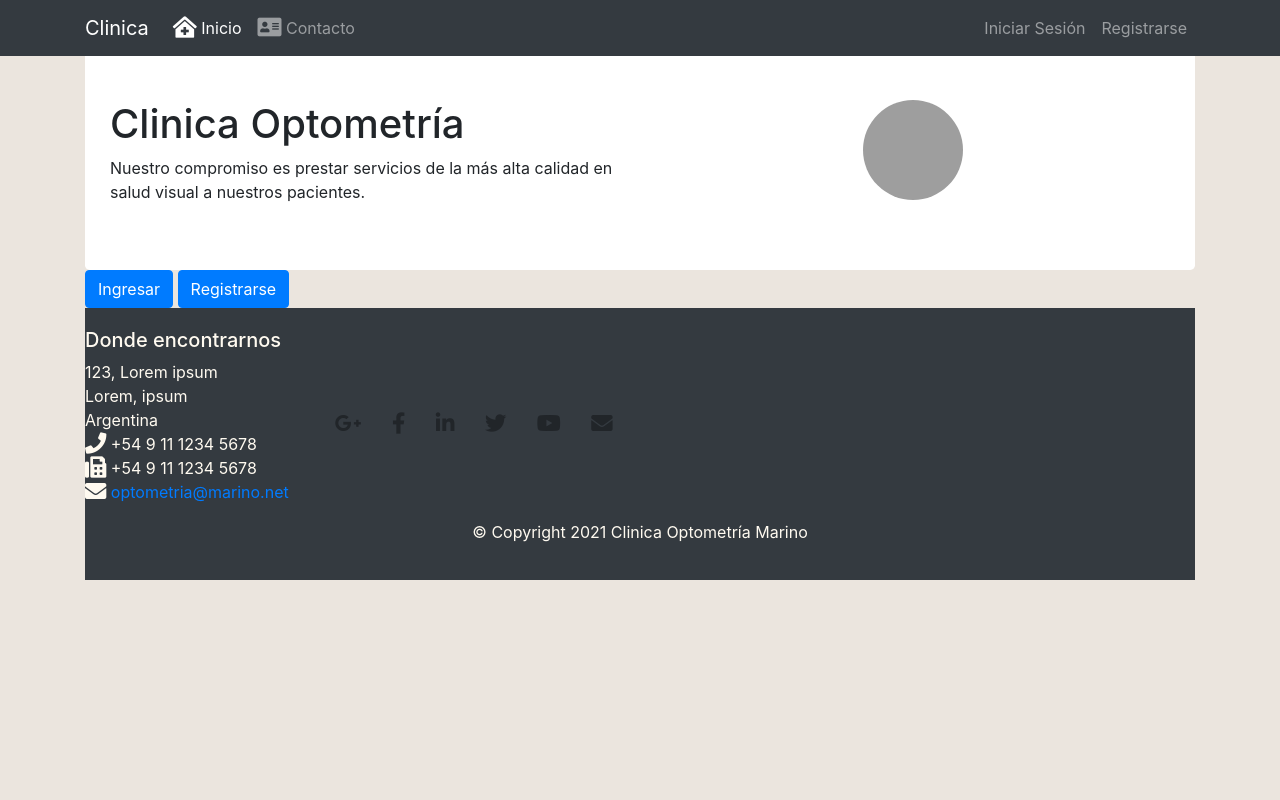
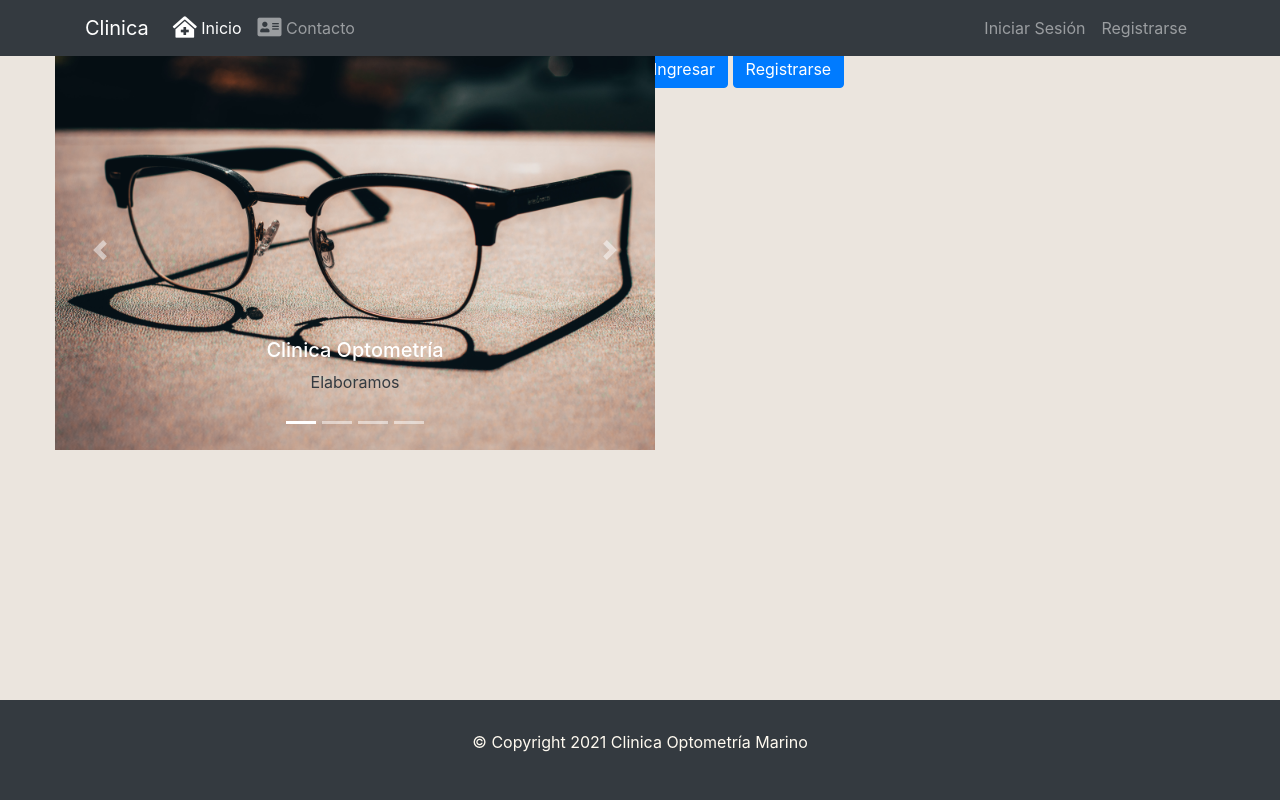
Before and after one commit to marinoalexander5/django-hospital-management, a Django app: page / in a window 1280 px wide. Run offline with Django 3.2, Linux system fonts and the light colour scheme; some libraries are stand-ins or nearby versions; grey boxes are pictures that could not be loaded.

Commit message:
Add carousel

```diff
--- a/clinica/static/clinica/css/main.css
+++ b/clinica/static/clinica/css/main.css
@@ -27,8 +27,11 @@ body{
     color: floralwhite;
 }
 
+.footer .row {
+    margin: 10px;
+}
+
 .banner-img{
-    height: 100px;
-    width: 100px;
-    border-radius: 50%;
+    height: 400px;
+    width: 100%;
 }
--- /dev/null
+++ b/clinica/static/clinica/js/carousel.js
@@ -0,0 +1,6 @@
+$(document).ready(function(){
+    $('#mycarousel').carousel({
+        interval: 5000,
+        pause: 'false'
+    });
+});
--- a/clinica/templates/clinica/base.html
+++ b/clinica/templates/clinica/base.html
@@ -8,17 +8,12 @@
 
     <!-- Bootstrap -->
     <link rel="stylesheet" href="https://stackpath.bootstrapcdn.com/bootstrap/4.3.1/css/bootstrap.min.css" integrity="sha384-ggOyR0iXCbMQv3Xipma34MD+dH/1fQ784/j6cY/iJTQUOhcWr7x9JvoRxT2MZw1T" crossorigin="anonymous">
-    <script src="https://stackpath.bootstrapcdn.com/bootstrap/3.4.1/js/bootstrap.min.js" integrity="sha384-aJ21OjlMXNL5UyIl/XNwTMqvzeRMZH2w8c5cRVpzpU8Y5bApTppSuUkhZXN0VxHd" crossorigin="anonymous"></script>
+
     <!-- <link rel="stylesheet" href="https://code.jquery.com/ui/1.12.1/themes/ui-lightness/jquery-ui.css" crossorigin="anonymous"> -->
 
     <!-- Font Awesome CSS -->
     <link rel="stylesheet" href="https://use.fontawesome.com/releases/v5.8.1/css/all.css">
     <link rel="stylesheet" href="https://use.fontawesome.com/releases/v5.8.1/css/v4-shims.css">
-
-    <!-- JQuery -->
-    <script src="https://code.jquery.com/jquery-3.5.1.slim.js" integrity="sha256-DrT5NfxfbHvMHux31Lkhxg42LY6of8TaYyK50jnxRnM=" crossorigin="anonymous"></script>
-    <!-- JQuery UI -->
-    <script src="https://code.jquery.com/jquery-3.5.1.slim.js" integrity="sha256-DrT5NfxfbHvMHux31Lkhxg42LY6of8TaYyK50jnxRnM=" crossorigin="anonymous"></script>
 
     <!-- Custom CSS -->
     <link rel="stylesheet" href="{% static 'clinica/css/main.css' %}" type="text/css">
@@ -28,25 +23,8 @@
 
 </head>
 <body>
-    <div class="container">
-
     {% block navbar %}{% endblock %}
-
-        <header class="jumbotron">
-            <div class="container">
-                <div class="row row-header">
-                    <div class="col-12 col-sm-6">
-                        <h1>Clinica Optometría</h1>
-                        <p>Nuestro compromiso es prestar servicios de la más alta calidad en salud visual a nuestros pacientes.</p>
-                    </div>
-                    <div class="col-12 col-sm-6 text-center">
-                        <!-- <img class="float-right banner-img" src="{% static 'clinica/images/selective-myopia.jpg' %}"> -->
-                        <img class="img-fluid banner-img" src="{% static 'clinica/images/eye.jpg' %}">
-                    </div>
-                </div>
-            </div>
-        </header>
-
+    {% block carousel %} {% endblock carousel %}
     <div class="container">
         <div class="row">
         {% if messages %}
@@ -60,31 +38,8 @@
         </div>
     </div>
 
-        <footer class="footer bg-dark">
+    <footer class="footer bg-dark fixed-bottom">
         <div class="container">
-                <div class="row">
-                    <div>
-                        <h5>Donde encontrarnos</h5>
-                        <address>
-                        123, Lorem ipsum<br>
-                        Lorem, ipsum<br>
-                        Argentina<br>
-                        <i class="fa fa-phone fa-lg"></i> +54 9 11 1234 5678<br>
-                        <i class="fa fa-fax fa-lg"></i> +54 9 11 1234 5678<br>
-                        <i class="fa fa-envelope fa-lg"></i> <a href="mailto:optometria@marino.net">optometria@marino.net</a>
-                    </address>
-                    </div>
-                    <div class="col-12 col-sm-4 align-self-center">
-                        <div class="text-center">
-                            <a class="btn btn-social-icon btn-google" href="http://google.com/+"><i class="fa fa-google-plus fa-lg"></i></a>
-                            <a class="btn btn-social-icon btn-facebook" href="http://www.facebook.com/profile.php?id="><i class="fa fa-facebook fa-lg"></i></a>
-                            <a class="btn btn-social-icon btn-linkedin" href="http://www.linkedin.com/in/"><i class="fa fa-linkedin fa-lg"></i></a>
-                            <a class="btn btn-social-icon btn-twitter" href="http://twitter.com/"><i class="fa fa-twitter fa-lg"></i></a>
-                            <a class="btn btn-social-icon btn-google" href="http://youtube.com/"><i class="fa fa-youtube fa-lg"></i></a>
-                            <a class="btn btn-social-icon" href="mailto:"><i class="fa fa-envelope fa-lg"></i></a>
-                        </div>
-                    </div>
-            </div>
             <div class="row justify-content-center">
                 <div class="col-auto">
                     <p>© Copyright 2021 Clinica Optometría Marino</p>
@@ -92,6 +47,15 @@
             </div>
         </div>
     </footer>
-    </div>
+
+    <!-- JQuery -->
+    <script src="https://code.jquery.com/jquery-3.5.1.slim.min.js" integrity="sha256-4+XzXVhsDmqanXGHaHvgh1gMQKX40OUvDEBTu8JcmNs=" crossorigin="anonymous"></script>
+    <!-- JQuery UI -->
+    <script src="https://code.jquery.com/jquery-3.5.1.slim.js" integrity="sha256-DrT5NfxfbHvMHux31Lkhxg42LY6of8TaYyK50jnxRnM=" crossorigin="anonymous"></script>
+    <!-- Popper -->
+    <script src="https://cdnjs.cloudflare.com/ajax/libs/popper.js/1.12.9/umd/popper.min.js" integrity="sha384-ApNbgh9B+Y1QKtv3Rn7W3mgPxhU9K/ScQsAP7hUibX39j7fakFPskvXusvfa0b4Q" crossorigin="anonymous"></script>
+    <!-- Bootstrap -->
+    <script src="https://maxcdn.bootstrapcdn.com/bootstrap/4.0.0/js/bootstrap.min.js" integrity="sha384-JZR6Spejh4U02d8jOt6vLEHfe/JQGiRRSQQxSfFWpi1MquVdAyjUar5+76PVCmYl" crossorigin="anonymous"></script>
+    {% block scripts %}{% endblock %}
 </body>
 </html>
--- a/clinica/templates/clinica/index.html
+++ b/clinica/templates/clinica/index.html
@@ -1,6 +1,22 @@
 {% extends "clinica/base_nav.html" %}
-{% block content%}
+{% load static %}
+{% block content %}
+
 {% if user.is_authenticated %}
+    <header class="jumbotron">
+        <div class="container">
+            <div class="row row-header">
+                <div class="col-12 col-sm-6">
+                    <h1>Clinica Optometría</h1>
+                    <p>Nuestro compromiso es prestar servicios de la más alta calidad en salud visual a nuestros pacientes.</p>
+                </div>
+                <div class="col-12 col-sm-6 text-center">
+                    <!-- <img class="float-right banner-img" src="{% static 'clinica/images/selective-myopia.jpg' %}"> -->
+                    <img class="img-fluid banner-img" src="{% static 'clinica/images/eye.jpg' %}">
+                </div>
+            </div>
+        </div>
+    </header>
     {% if not user.groups.all %}
     <div class="container">
         Debes aguardar a que el Administrador te asigne a un grupo.
@@ -34,9 +50,59 @@
     {% endif %}
 
 {% else %}
-    <div>
-        <a class="btn btn-primary" href="{% url 'accounts:login' %}">Ingresar</a>
-        <a class="btn btn-primary" href="{% url 'accounts:register' %}">Registrarse</a>
-    </div>
+  <div class="row row-content">
+    <div id="mycarousel" class="carousel slide" data-ride="carousel">
+        <ol class="carousel-indicators">
+          <li data-target="#mycarousel" data-slide-to="0" class="active"></li>
+          <li data-target="#mycarousel" data-slide-to="1"></li>
+          <li data-target="#mycarousel" data-slide-to="2"></li>
+          <li data-target="#mycarousel" data-slide-to="3"></li>
+        </ol>
+        <div class="carousel-inner">
+          <div class="carousel-item active">
+            <img class="d-block banner-img" src="{% static 'clinica/images/banner-home-1.jpg' %}" alt="glasses">
+            <div class="carousel-caption d-none d-md-block">
+              <h5>Clinica Optometría</h5>
+              <p class="d-none d-sm-block text-dark">Elaboramos </p>
+            </div>
+          </div>
+          <div class="carousel-item">
+            <img class="d-block banner-img" src="{% static 'clinica/images/banner-home-2.jpg' %}">
+            <div class="carousel-caption d-none d-md-block">
+              <h5>Clinica Optometría</h5>
+              <p class="d-none d-sm-block text-dark">texto</p>
+            </div>
+          </div>
+          <div class="carousel-item">
+            <img class="d-block banner-img" src="{% static 'clinica/images/banner-home-3.jpg' %}">
+            <div class="carousel-caption d-none d-md-block">
+              <h5 class="tex-dark">Clinica Optometría</h5>
+              <p class="d-none d-sm-block text-dark">texto</p>
+            </div>
+          </div>
+          <div class="carousel-item">
+            <img class="d-block banner-img" src="{% static 'clinica/images/banner-home-4.jpg' %}">
+            <div class="carousel-caption d-none d-md-block">
+              <h5>Clinica Optometría</h5>
+              <p class="d-none d-sm-block text-dark">texto</p>
+            </div>
+          </div>
+        </div>
+        <a class="carousel-control-prev" href="#mycarousel" role="button" data-slide="prev">
+          <span class="carousel-control-prev-icon" aria-hidden="true"></span>
+        </a>
+        <a class="carousel-control-next" href="#mycarousel" role="button" data-slide="next">
+          <span class="carousel-control-next-icon" aria-hidden="true"></span>
+        </a>
+      </div>
+  </div>
+  <div class="align-items-center">
+      <a class="btn btn-primary" href="{% url 'accounts:login' %}">Ingresar</a>
+      <a class="btn btn-primary" href="{% url 'accounts:register' %}">Registrarse</a>
+  </div>
+
 {% endif %}
 {% endblock %}
+{% block scripts %}
+  <script src="{% static 'clinica/js/carousel.js' %}"></script>
+{% endblock %}
```
Also changed, not shown: clinica/static/clinica/css/slick.css (added, +119 -0 lines), clinica/static/clinica/css/slick-theme.css (added), clinica/static/clinica/images/banner-home-1.jpg (added), clinica/static/clinica/images/banner-home-2.jpg (added), clinica/static/clinica/images/banner-home-3.jpg (added), clinica/static/clinica/images/banner-home-4.jpg (added), db.sqlite3. Lines whose indentation alone changed are shown as unchanged.
